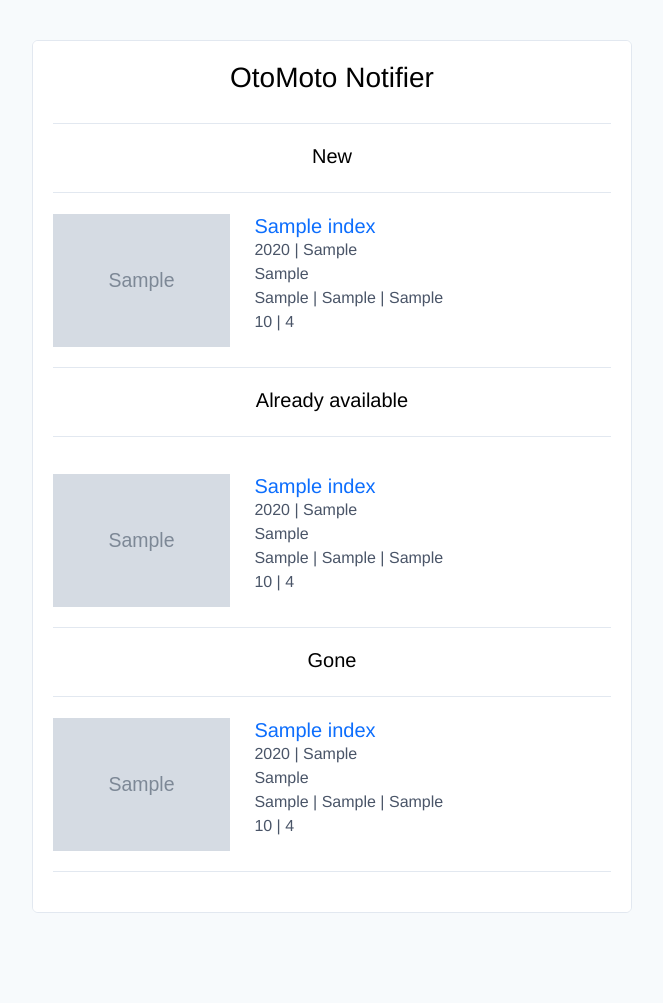
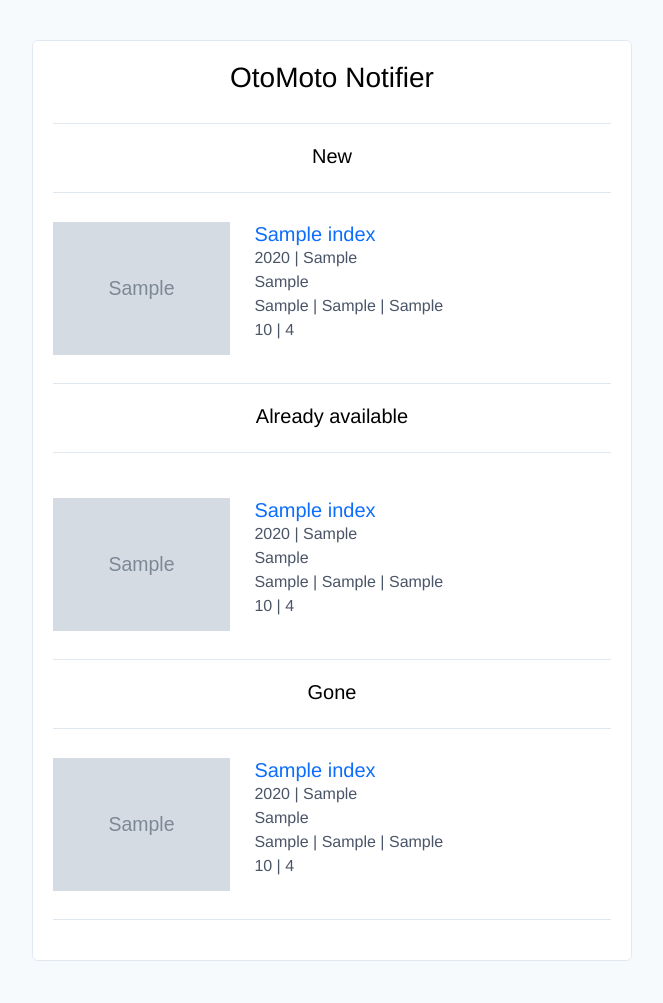
Before and after one commit to miloszk9/Otomoto-notifier, a Python web app: template templates/email_template.html in a window 1280 px wide. Shown: the whole page, without its empty margins (308-971 px from the left). Before the commit the page ends 913 px from the top, so only its background shows below. Run offline with Jinja, Linux system fonts and the light colour scheme; the template is opened without the code that fills it: most values are stand-ins (such as "Sample title", 1, 10 or a date in 2020); grey boxes marked "Sample" are stand-in pictures.

Commit message:
Add margins in car_template

```diff
--- a/templates/car_template.html
+++ b/templates/car_template.html
@@ -1,4 +1,13 @@
-<div h5class="space-y-3 my-4">
+<table class="s-2 w-full" role="presentation" border="0" cellpadding="0" cellspacing="0" style="width: 100%;" width="100%">
+  <tbody>
+    <tr>
+      <td style="line-height: 8px; font-size: 8px; width: 100%; height: 8px; margin: 0;" align="left" width="100%" height="8">
+        &#160;
+      </td>
+    </tr>
+  </tbody>
+</table>
+<div h5class="space-y-3">
   <div class="row row-responsive" style="margin-right: -24px;">
     <table class="" role="presentation" border="0" cellpadding="0" cellspacing="0" style="table-layout: fixed; width: 100%;" width="100%">
       <tbody>
@@ -20,3 +29,12 @@
     </table>
   </div>
 </div>
+<table class="s-2 w-full" role="presentation" border="0" cellpadding="0" cellspacing="0" style="width: 100%;" width="100%">
+  <tbody>
+    <tr>
+      <td style="line-height: 8px; font-size: 8px; width: 100%; height: 8px; margin: 0;" align="left" width="100%" height="8">
+        &#160;
+      </td>
+    </tr>
+  </tbody>
+</table>
```
